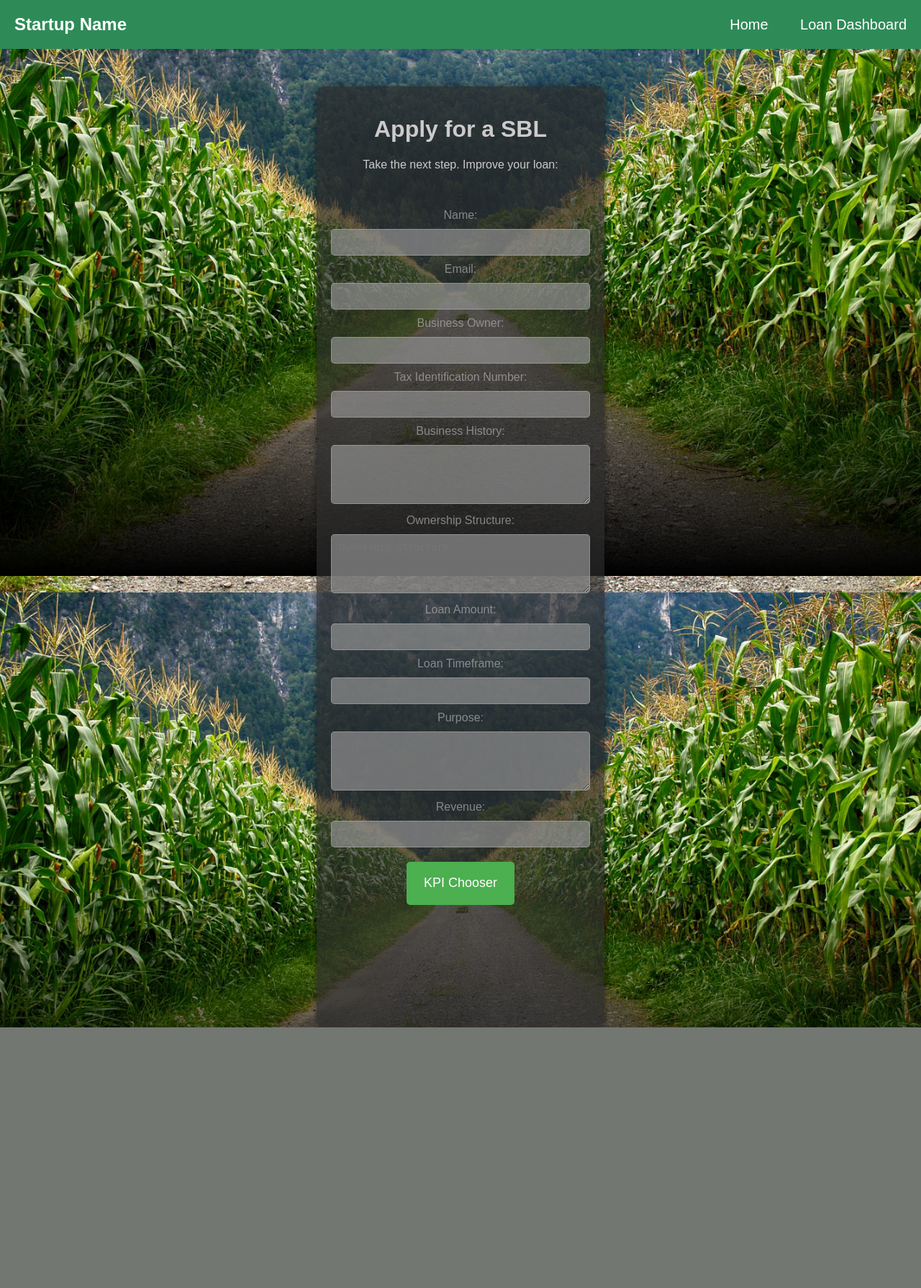
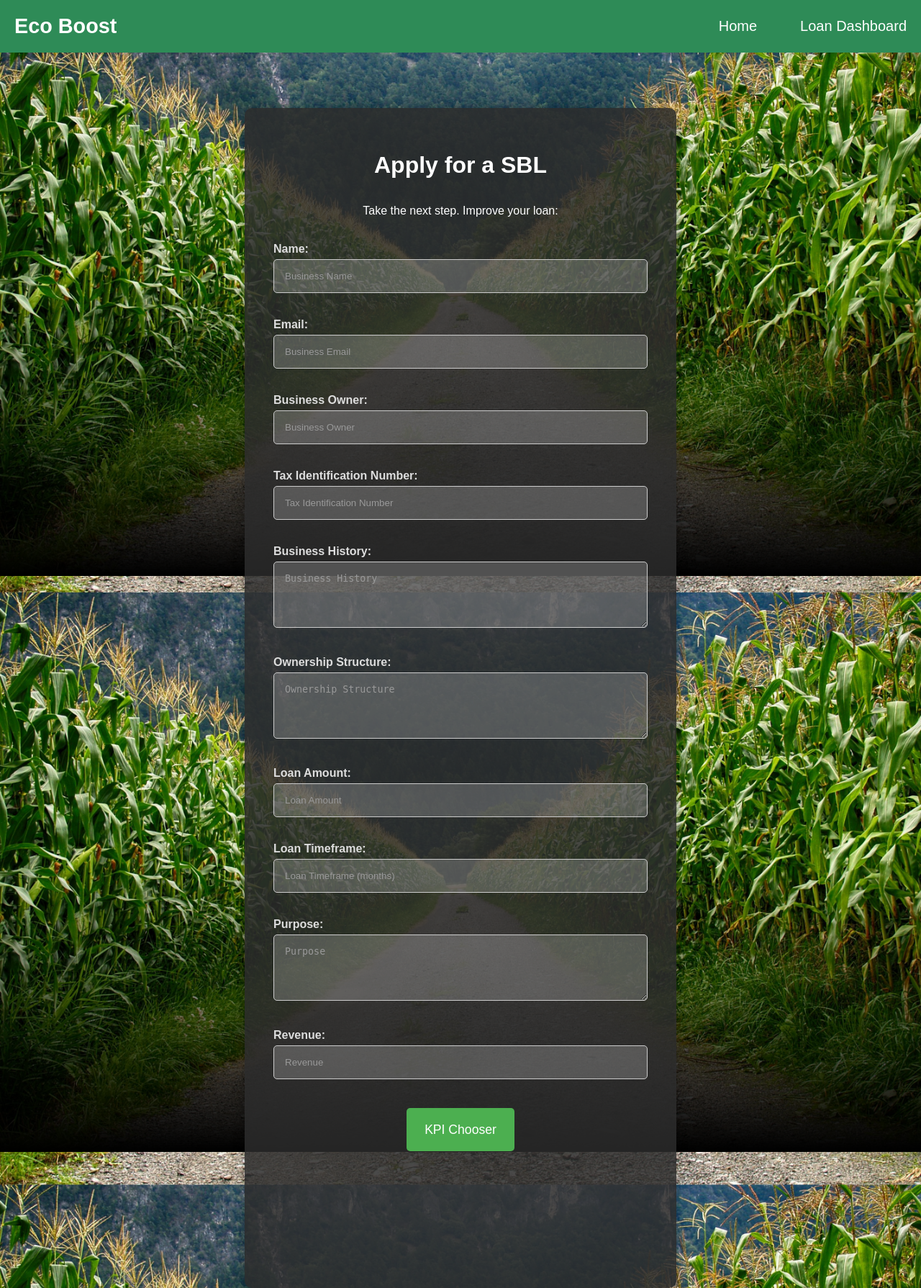
Before and after one commit to enano1/divhacks-2024, a Django app: page /submit1/ in a window 1280 px wide. Shown: the whole page at 72% size. Before the commit the page ends 1427 px from the top, so only its background shows below. Run offline with Django 5.2, Linux system fonts and the light colour scheme.

Commit message:
added application css

```diff
--- a/project/templates/project/application.html
+++ b/project/templates/project/application.html
@@ -16,7 +16,8 @@
             background-position: center; /* Center background image */
             background-repeat: no-repeat; /* Prevent background repetition */
             background-attachment: fixed; /* Make background fixed during scroll */
-            color: rgba(174, 174, 174, 0.705); /* Change text color to white for better contrast */
+            background-color: black; /* Set the default background to black */
+            color: white; /* Set text color to white for better contrast */
             display: flex;
             flex-direction: column;
             align-items: center;
@@ -24,51 +25,95 @@
             min-height: 100vh; /* Full height of the viewport */
         }
 
+        .logo {
+            font-size: 1.8em;
+            font-weight: bold;
+            color: white;
+        }
+
+        .nav-links {
+            display: flex;
+            gap: 20px;
+        }
+
+        .nav-links a {
+            color: white;
+            text-decoration: none;
+            font-size: 20px;
+            transition: color 0.3s;
+        }
+
+        .nav-links a:hover {
+            color: #ddd; /* Slightly lighter color on hover */
+        }
+
         .application-form {
-            background-color: rgba(44, 44, 44, 0.7); /* Make form background very transparent */
+            display: flex;
+            flex-direction: column;
+            background-color: rgba(44, 44, 44, 0.85); /* Make form background slightly transparent */
             border-radius: 10px;
-            box-shadow: 0 2px 10px rgba(0, 0, 0, 0.5); /* Add slight shadow for depth */
-            padding: 20px;
-            width: 400px;
-            text-align: center;
-            margin-top: 120px; /* Added margin to push the form down */
+            box-shadow: 0 4px 15px rgba(0, 0, 0, 0.3); /* Add slight shadow for depth */
+            padding: 40px;
+            width: 90%;
+            max-width: 600px; /* Constrain the width to a max size */
+            text-align: left; /* Align text to the left for labels and input */
+            margin-top: 150px; /* Added margin to push the form down */
         }
 
         .application-form h1, .application-form p {
-            color: rgb(204, 202, 202);
+            color: white; /* Set heading and paragraph text color to white */
+            text-align: center; /* Keep the heading and description centered */
+            margin-bottom: 20px;
+        }
+
+        .application-form label {
+            font-size: 1em;
+            color: #ddd; /* Lighten the label color for better aesthetics */
+            margin-top: 15px;
+            margin-bottom: 5px;
+            font-weight: bold; /* Make the label bold for emphasis */
+            display: block;
         }
 
         .application-form input,
         .application-form textarea {
             width: 100%;
-            padding: 10px;
-            margin: 10px 0;
+            padding: 15px;
+            margin-bottom: 20px;
             border: 1px solid #ccc;
             border-radius: 5px;
-            background-color: rgba(144, 144, 144, 0.7); /* Make input fields slightly transparent */
-            color: black; /* Change input text color to black */
-            border-color: #cccccc5c;
+            background-color: rgba(255, 255, 255, 0.2); /* Slightly transparent background */
+            color: #fff; /* Make input text color white */
+        }
+
+        .application-form input::placeholder,
+        .application-form textarea::placeholder {
+            color: #999; /* Lighter placeholder color */
         }
 
         .get-started {
             background-color: #4CAF50;
             color: white;
-            padding: 10px 20px;
+            padding: 15px 25px;
             border: none;
             border-radius: 5px;
             cursor: pointer;
-            margin-top: 10px;
+            transition: background-color 0.3s, transform 0.2s;
+            font-size: 1.1em;
+            align-self: center; /* Center the button */
+            margin-top: 20px;
         }
 
         .get-started:hover {
             background-color: #45a049;
+            transform: translateY(-3px); /* Lift the button slightly on hover */
         }
     </style>
 
 </head>
 <body>
     <div class="navbar">
-        <div class="logo">Startup Name</div>
+        <div class="logo">Eco Boost</div>
         <div class="nav-links">
             <a href="/">Home</a>
             <a href="/dashboard/">Loan Dashboard</a>
@@ -79,8 +124,6 @@
         <h1>Apply for a SBL</h1>
         <p>Take the next step. Improve your loan:</p>
 
-        <br><br>
-
         {% if error %}
         <p style="color:red;">{{ error }}</p>
         {% endif %}
@@ -88,28 +131,39 @@
         <form action="{% url 'submit1' %}" method="POST">
             {% csrf_token %}
 
-            Name: <input type="text" name="businessname" placeholder="Business Name" required>
-            <br>
-            Email: <input type="email" name="businessemail" placeholder="Business Email" required>
-            <br>
-            Business Owner: <input type="text" name="businessowner" placeholder="Business Owner" required>
-            <br>
-            Tax Identification Number: <input type="text" name="tin" placeholder="Tax Identification Number" required>
-            <br>
-            Business History: <textarea name="businesshistory" placeholder="Business History" rows="4" required></textarea>
-            <br>
-            Ownership Structure: <textarea name="ownershipstructure" placeholder="Ownership Structure" rows="4" required></textarea>
-            <br>
-            Loan Amount: <input type="number" step="1000" name="loanamount" placeholder="Loan Amount" required>
-            <br>
-            Loan Timeframe: <input type="number" step="1" name="loantimeframe" placeholder="Loan Timeframe (months)" required>
-            <br>
-            Purpose: <textarea name="purpose" placeholder="Purpose" rows="4" required></textarea>
-            <br>
-            Revenue: <input type="number" step="0.01" name="revenue" placeholder="Revenue" required>
-            <br>
-            <button type="submit" class="get-started">KPI Chooser</button>
+            <label for="businessname">Name:</label>
+            <input type="text" id="businessname" name="businessname" placeholder="Business Name" required>
+
+            <label for="businessemail">Email:</label>
+            <input type="email" id="businessemail" name="businessemail" placeholder="Business Email" required>
+
+            <label for="businessowner">Business Owner:</label>
+            <input type="text" id="businessowner" name="businessowner" placeholder="Business Owner" required>
+
+            <label for="tin">Tax Identification Number:</label>
+            <input type="text" id="tin" name="tin" placeholder="Tax Identification Number" required>
+
+            <label for="businesshistory">Business History:</label>
+            <textarea id="businesshistory" name="businesshistory" placeholder="Business History" rows="4" required></textarea>
+
+            <label for="ownershipstructure">Ownership Structure:</label>
+            <textarea id="ownershipstructure" name="ownershipstructure" placeholder="Ownership Structure" rows="4" required></textarea>
+
+            <label for="loanamount">Loan Amount:</label>
+            <input type="number" id="loanamount" step="1000" name="loanamount" placeholder="Loan Amount" required>
+
+            <label for="loantimeframe">Loan Timeframe:</label>
+            <input type="number" id="loantimeframe" step="1" name="loantimeframe" placeholder="Loan Timeframe (months)" required>
+
+            <label for="purpose">Purpose:</label>
+            <textarea id="purpose" name="purpose" placeholder="Purpose" rows="4" required></textarea>
+
+            <label for="revenue">Revenue:</label>
+            <input type="number" id="revenue" step="0.01" name="revenue" placeholder="Revenue" required>
+
         </form>
+        <button type="submit" class="get-started">KPI Chooser</button>
+
     </div>
 
 </body>
--- a/static/project/styles.css
+++ b/static/project/styles.css
@@ -204,7 +204,7 @@ p {
 .problem-box h3, .solution-box h3 {
     font-size: 2em; /* Increase the font size for subtitles */
     margin-bottom: 15px;
-    color: #32CD32; /* Brighter green color for subtitles */
+    color: green; /* Brighter green color for subtitles */
 }
 
 .problem-box p, .solution-box p {
@@ -216,7 +216,7 @@ p {
 
 .section-divider {
     border: none;
-    border-top: 3px solid #32CD32; /* Thick, long horizontal line in brighter green color */
+    border-top: 3px solid green; /* Thick, long horizontal line in brighter green color */
     width: 100%; /* Makes the line as long as the content width */
     margin: 40px 0; /* Add more space above and below the line */
 }
```
Also changed, not shown: project/templates/project/dashboard.html (+4 -4 lines), static/project/dashboard.css (added, +81 -0 lines).
